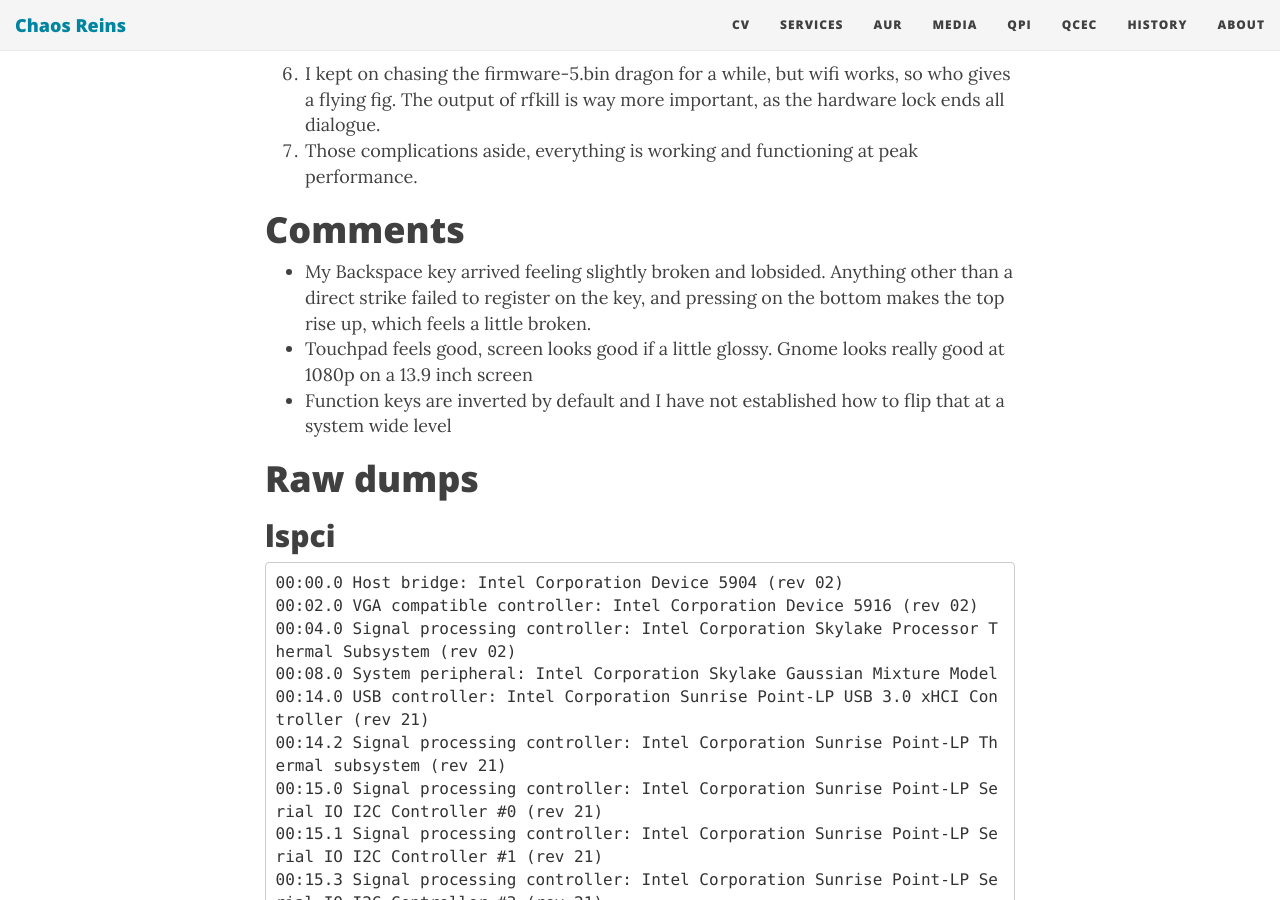
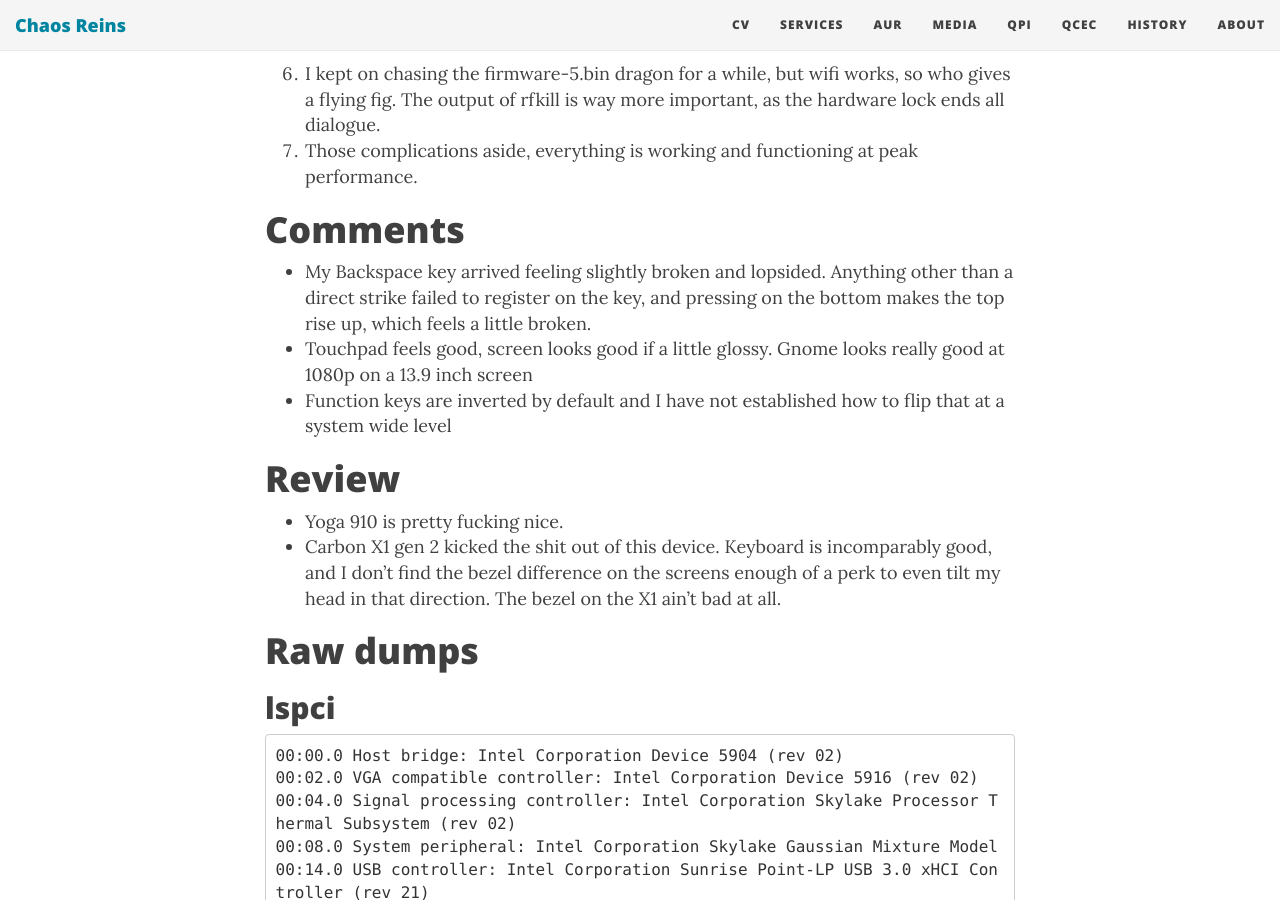
Before and after one commit to sirspudd/sirspudd.github.io, a Jekyll site: the page built from _posts/2016-11-14-arch-yoga-910.md, in a window 1280 px wide and 900 px high, scrolled down 3199 px. Built offline with Jekyll 4.4.1, drawn with Linux system fonts in a browser that asks for light colours; nearby versions of some CDN libraries; comment, search, counter and statistics services are not loaded; some of the changed text lies outside the part shown.

Commit message:
Add more to 910 review
Change-Id: Iab0bdd5fd96d39b998b0ff5b3e65444593f6ebcb

```diff
--- a/_posts/2016-11-14-arch-yoga-910.md
+++ b/_posts/2016-11-14-arch-yoga-910.md
@@ -19,7 +19,7 @@ What with the Yoga 900/710 debacle, it was fairly unclear for me whether or not
   * ideapad_laptop to remove the hardware block (present in 4.9 tree), blacklisting this module in 4.8 removes the hardware block, but might carry other costs
   * Firmware from this [repo](https://github.com/kvalo/ath10k-firmware) which replaces the crap in /usr/lib/firmware/ath10k/QCA6174/hw3.0. (Don't worry, this muppet is the canonical source of firmware for these cards)
 * Video requires enable_rc6=0 to avoid booting to skittish artifacts (or no modesetting, but that is way more intrusive)
-* Machine runs well and looks good
+* Machine runs well and looks good. Ain't got shit on a Carbon X1.
 
 # Verbose instructions
 
@@ -53,9 +53,14 @@ What with the Yoga 900/710 debacle, it was fairly unclear for me whether or not
 
 # Comments
 
-* My Backspace key arrived feeling slightly broken and lobsided. Anything other than a direct strike failed to register on the key, and pressing on the bottom makes the top rise up, which feels a little broken.
+* My Backspace key arrived feeling slightly broken and lopsided. Anything other than a direct strike failed to register on the key, and pressing on the bottom makes the top rise up, which feels a little broken.
 * Touchpad feels good, screen looks good if a little glossy. Gnome looks really good at 1080p on a 13.9 inch screen
 * Function keys are inverted by default and I have not established how to flip that at a system wide level
+
+# Review
+
+* Yoga 910 is pretty fucking nice.
+* Carbon X1 gen 2 kicked the shit out of this device. Keyboard is incomparably good, and I don't find the bezel difference on the screens enough of a perk to even tilt my head in that direction. The bezel on the X1 ain't bad at all.
 
 # Raw dumps
 
```
